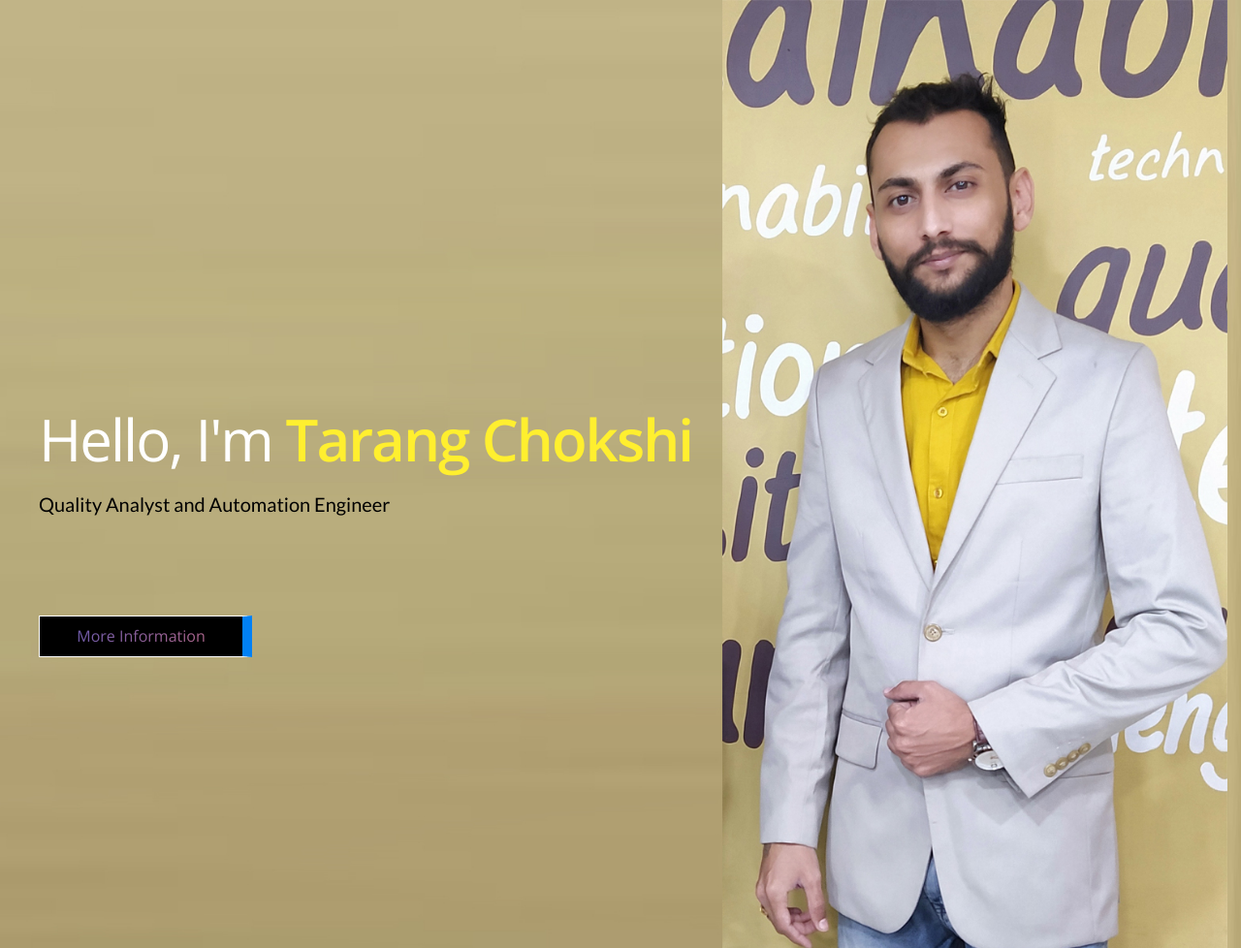
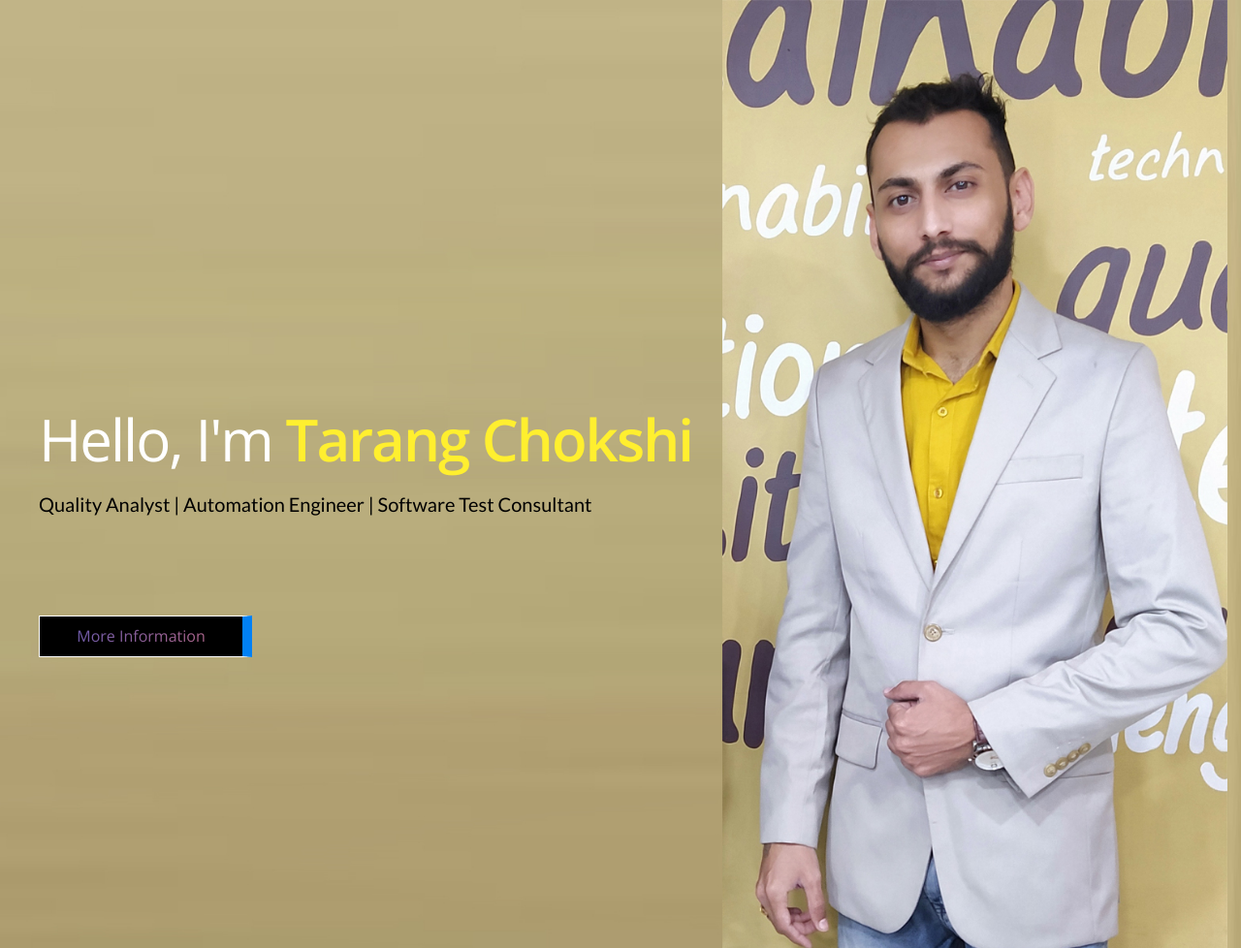
Before and after one commit to tarangchokshi/Portfolio, a plain HTML site: page index.html in a window 1280 px wide. Shown: the top 978 px of the page at 97% size. Drawn offline with nearby package versions, Linux system fonts and the light colour scheme.

Commit message:
Update index.html

```diff
--- a/index.html
+++ b/index.html
@@ -137,7 +137,7 @@
                <div class="row">
                   <div class="intro-text">
                      <h1> Hello, I'm <span class="name">Tarang Chokshi</span> </h1>
-                     <p>Quality Analyst and Automation Engineer</p>
+                     <p>Quality Analyst | Automation Engineer | Software Test Consultant</p>
                      <a href="#about" class="btn btn-default btn-lg page-scroll"><span>More
                      Information </span></a>
                   </div>
```
